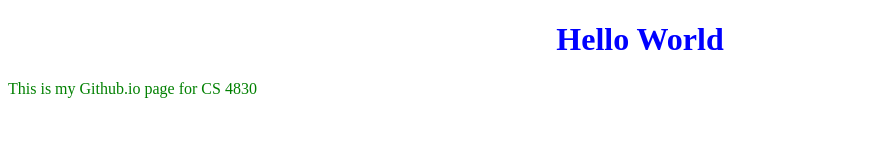
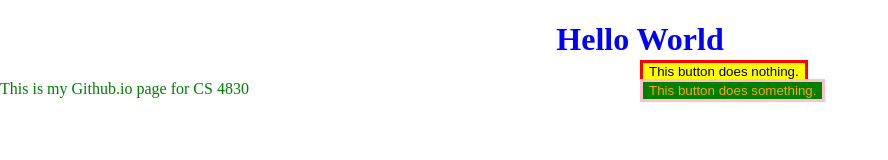
Before and after one commit to DylanBarrett/DylanBarrett.github.io, a plain HTML site: page index.html in a window 1280 px wide. Shown: the whole page, without its empty margins (0-888 px from the left). Drawn offline with Linux system fonts and the light colour scheme.

Commit message:
added css and javascript function

```diff
--- a/index.html
+++ b/index.html
@@ -13,12 +13,49 @@ p{
 	text-align: left;
 	color: green;
 }
+#background{
+	position: relative;
+	color: slategray;
+	margin: 0px;
+	padding: 0px;
+	height: 100%;
+	width: 100%;
+	background-size: cover;
+
+}
+
+.button{
+	background-color: yellow;
+	color: black;
+	border: 3px solid red;
+	position: absolute;
+	left: 50%;
+	top: 50%;
+}
+#button{
+	background-color: green;
+	color: orange;
+	border: 3px solid pink;
+	position: absolute;
+	left: 50%;
+	top: 75%;
 
 </style>
+
+<script>
+function myFunction() {
+    alert("Hello World! This is my first github.io page.");
+}
+</script>
+
 	</head>
-<body>
+
+
+<body id="background">
 	<h1>Hello World</h1>
 	<p>This is my Github.io page for CS 4830</p>
+	<button class="button">This button does nothing.</button>
 
+	<button onClick=myFunction()" id="button">This button does something.</button>
 </body>
 </html>
```
